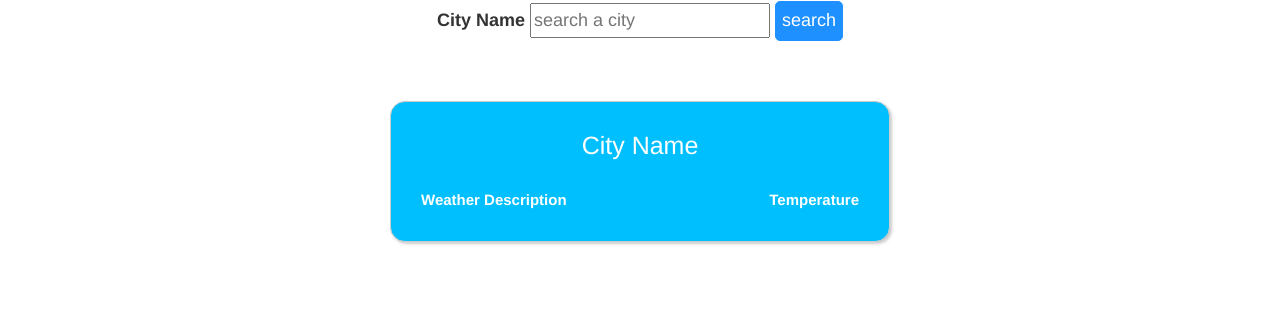
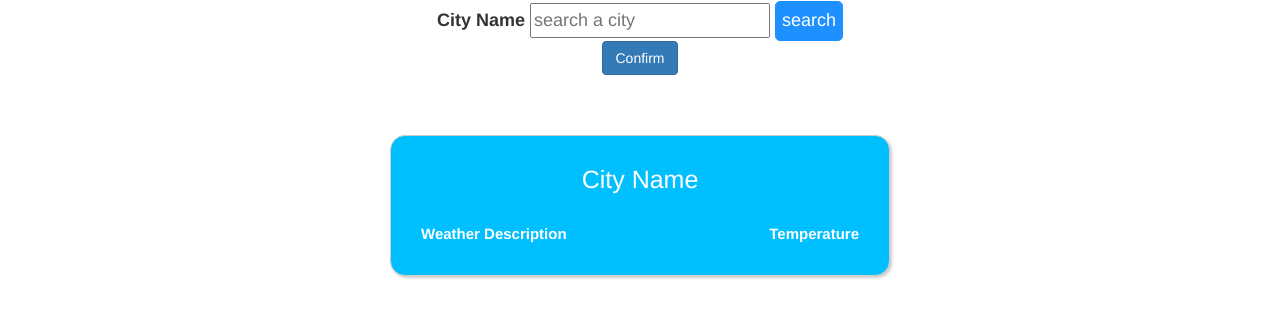
Before and after one commit to derek12356/JsWeatherApp, a website: page index.html in a window 1280 px wide. Shown: the part 252-570 px from the top of the page. Drawn offline with nearby package versions, Linux system fonts and the light colour scheme.

Commit message:
Update index.html
test for api

```diff
--- a/index.html
+++ b/index.html
@@ -27,6 +27,9 @@
         <label for="city">City Name</label>
         <input type="text" id="city" placeholder='search a city' >
         <button onclick='searchWeather()' type="button">search</button>
+    </div>
+    <div>
+        <button class="btn btn-primary" onclick="confirm()">Confirm</button>
     </div>
     <div id="load">Loading...</div>
     <div class="weather">
```
